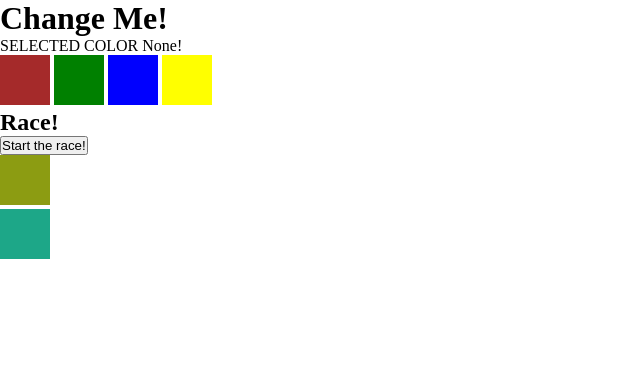
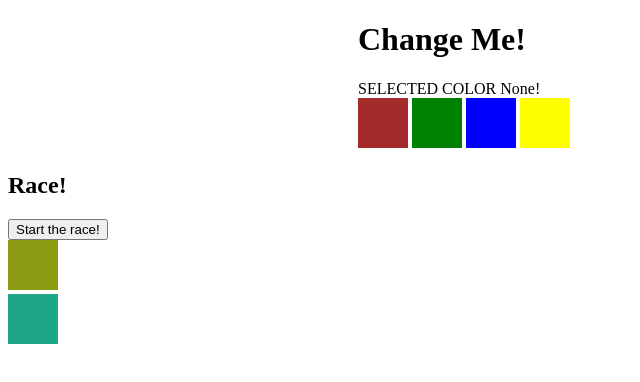
Before and after one commit to PJMantoss/eventsExersices, a plain HTML site: page index.html in a window 1280 px wide. Shown: the whole page, without its empty margins (0-640 px from the left). Drawn offline with Linux system fonts and the light colour scheme.

Commit message:
update styling

```diff
--- a/style.css
+++ b/style.css
@@ -1,17 +1,18 @@
-* {
-    margin: 0;
-    padding: 0;
-}
-
-body {
-    box-sizing: border-box;
-}
 
 div {
     width: 50px;
     height: 50px;
     display: inline-block;
   }
+
+  h1 {
+    margin-left: 350px;
+  }
+
+  span {
+    margin-left: 350px;
+  }
+
   .brown{
     background-color: brown;
   }
@@ -36,3 +37,7 @@ div {
   .car1, .car2 {
       margin-left: 0;
   }
+
+  section {
+    margin-left: 350px;
+  }
```
